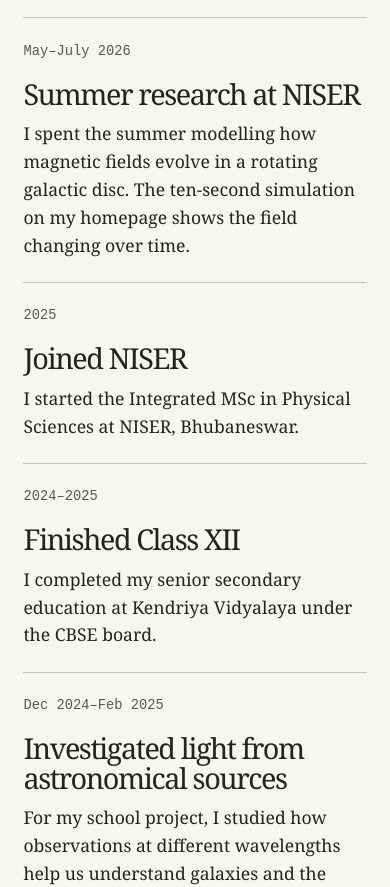
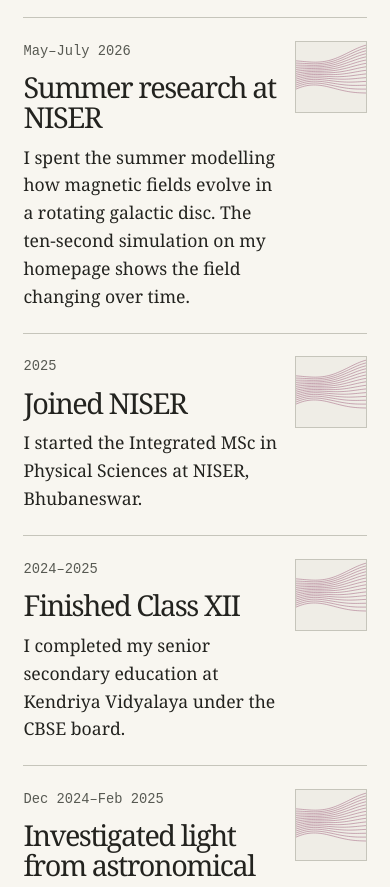
Before and after one commit to ParthaXD/Hz, a plain HTML site: page events.html in a window 390 px wide. Shown: the part 214-1101 px from the top of the page. Drawn offline with Linux system fonts and the light colour scheme.

Commit message:
Give events square photo mounts and preserve natural ratios in the gallery

```diff
--- a/events.html
+++ b/events.html
@@ -5,7 +5,7 @@
   <meta name="viewport" content="width=device-width, initial-scale=1">
   <meta name="theme-color" content="#f8f6f0">
   <title>Past events · Partha Sarathi Mohanta</title>
-  <link rel="stylesheet" href="style.css?v=5">
+  <link rel="stylesheet" href="style.css?v=7">
 </head>
 <body>
 <a class="skip" href="#main">Skip to content</a>
@@ -17,23 +17,34 @@
 <h1 class="title">Past events</h1>
 <!-- EVENT TEMPLATE
 Copy the article below, paste it AFTER the closing comment, and edit it.
-Put the newest entry first.
+Put the newest entry first. Upload the event photo to photos/.
 <article class="line">
   <p class="dateline"><time datetime="YYYY-MM-DD">Day Month Year</time><br>Venue or club</p>
   <div><h2>Event name</h2><p>What happened and what I did.</p></div>
+  <div class="event-photo"><img src="photos/your-event.jpg" alt="Describe this event photograph" loading="lazy"></div>
 </article>
 -->
 <section class="entries" aria-label="Event archive">
   <article class="line"><p class="dateline">May–July 2026</p>
-    <div><h2>Summer research at NISER</h2><p>I spent the summer modelling how magnetic fields evolve in a rotating galactic disc. The ten-second simulation on my homepage shows the field changing over time.</p></div></article>
+    <div><h2>Summer research at NISER</h2><p>I spent the summer modelling how magnetic fields evolve in a rotating galactic disc. The ten-second simulation on my homepage shows the field changing over time.</p></div>
+    <div class="event-photo"><!-- Insert an img here using the EVENT TEMPLATE above. --></div>
+  </article>
   <article class="line"><p class="dateline">2025</p>
-    <div><h2>Joined NISER</h2><p>I started the Integrated MSc in Physical Sciences at NISER, Bhubaneswar.</p></div></article>
+    <div><h2>Joined NISER</h2><p>I started the Integrated MSc in Physical Sciences at NISER, Bhubaneswar.</p></div>
+    <div class="event-photo"><!-- Insert an img here using the EVENT TEMPLATE above. --></div>
+  </article>
   <article class="line"><p class="dateline">2024–2025</p>
-    <div><h2>Finished Class XII</h2><p>I completed my senior secondary education at Kendriya Vidyalaya under the CBSE board.</p></div></article>
+    <div><h2>Finished Class XII</h2><p>I completed my senior secondary education at Kendriya Vidyalaya under the CBSE board.</p></div>
+    <div class="event-photo"><!-- Insert an img here using the EVENT TEMPLATE above. --></div>
+  </article>
   <article class="line"><p class="dateline">Dec 2024–Feb 2025</p>
-    <div><h2>Investigated light from astronomical sources</h2><p>For my school project, I studied how observations at different wavelengths help us understand galaxies and the matter between their stars.</p></div></article>
+    <div><h2>Investigated light from astronomical sources</h2><p>For my school project, I studied how observations at different wavelengths help us understand galaxies and the matter between their stars.</p></div>
+    <div class="event-photo"><!-- Insert an img here using the EVENT TEMPLATE above. --></div>
+  </article>
   <article class="line"><p class="dateline">2022–2023</p>
-    <div><h2>Completed Class X</h2><p>I finished Class X at Kendriya Vidyalaya before continuing there for senior secondary school.</p></div></article>
+    <div><h2>Completed Class X</h2><p>I finished Class X at Kendriya Vidyalaya before continuing there for senior secondary school.</p></div>
+    <div class="event-photo"><!-- Insert an img here using the EVENT TEMPLATE above. --></div>
+  </article>
 </section>
 
 </main>
--- a/style.css
+++ b/style.css
@@ -41,10 +41,11 @@ figcaption { padding: .55rem .2rem; flex-wrap: wrap; gap: 0 .8rem; }
 .line { display: grid; grid-template-columns: minmax(9rem,24%) 1fr; gap: 2rem; border-top: 1px solid var(--rule); padding: 2rem 0; }
 .line a:not(h2 a) { display: inline-block; }
 .line p + a { margin-top: .7rem; }
-.gallery { display: grid; grid-template-columns: repeat(auto-fit,minmax(min(100%,18rem),1fr)); gap: 2rem; margin: 2rem 0; align-items: start; }
+.gallery { columns: 3 17rem; column-gap: 1.75rem; margin: 2rem 0; }
+.gallery figure { display: inline-block; width: 100%; margin-bottom: 2rem; break-inside: avoid; }
 .gallery a { display: block; overflow: hidden; }
 .gallery img { transition: transform .4s; }
-.gallery a:hover img { transform: scale(1.025); }
+.gallery figure > a:hover { outline: 1px solid var(--rule); outline-offset: 3px; }
 .empty, .photo-intro { border-top: 1px solid var(--rule); padding-top: 1rem; }
 .entries:has(article) + .empty { display: none; }
 .cv { max-width: 760px; margin: auto; }
@@ -123,7 +124,7 @@ footer { flex-wrap: wrap; margin-top: 3rem; padding: 1.4rem 0; border-top: 2px s
     to { background-position-x: 320px; }
   }
 }
-.journal-photo img { aspect-ratio: 3 / 4; object-fit: contain; background: #19171b; }
+.journal-photo img { height: auto; }
 .journal-photo figcaption { border-bottom: 1px solid var(--rule); }
 .journal-photo > p { margin-top: .45rem; font-size: 1rem; }
 
@@ -165,3 +166,22 @@ footer { flex-wrap: wrap; margin-top: 3rem; padding: 1.4rem 0; border-top: 2px s
     }
   }
 }
+
+.entries .line {
+  grid-template-columns: minmax(7.5rem, 18%) minmax(0, 1fr) clamp(4.5rem, 8vw, 7rem);
+  align-items: start;
+}
+.event-photo {
+  width: 100%;
+  aspect-ratio: 1;
+  overflow: hidden;
+  border: 1px solid var(--rule);
+  background: url("assets/contours.svg") center / auto 110% no-repeat, #efede6;
+}
+.event-photo img { width: 100%; height: 100%; object-fit: cover; }
+@media (max-width: 720px) {
+  .entries .line { grid-template-columns: minmax(0,1fr) 4.5rem; gap: .6rem 1rem; }
+  .entries .dateline { grid-column: 1; }
+  .entries .event-photo { grid-column: 2; grid-row: 1 / 3; }
+  .entries .line > div:not(.event-photo) { grid-column: 1; grid-row: 2; }
+}
```
Also changed, not shown: photography.html (+4 -3 lines), 1 other file.
